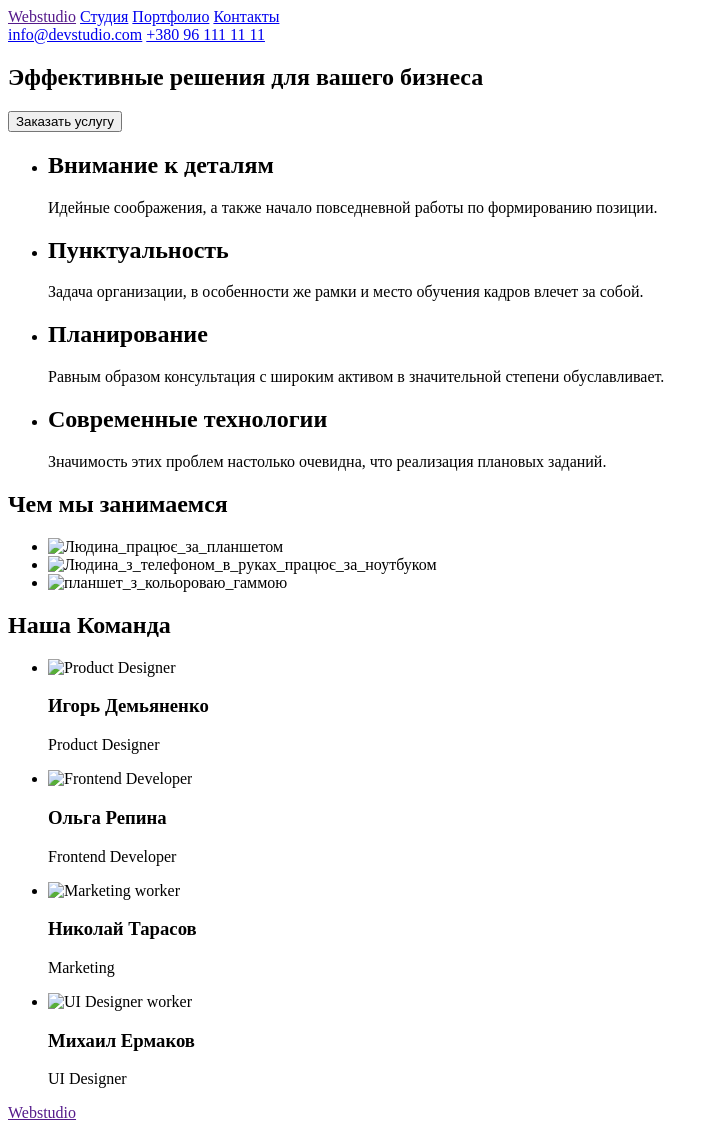
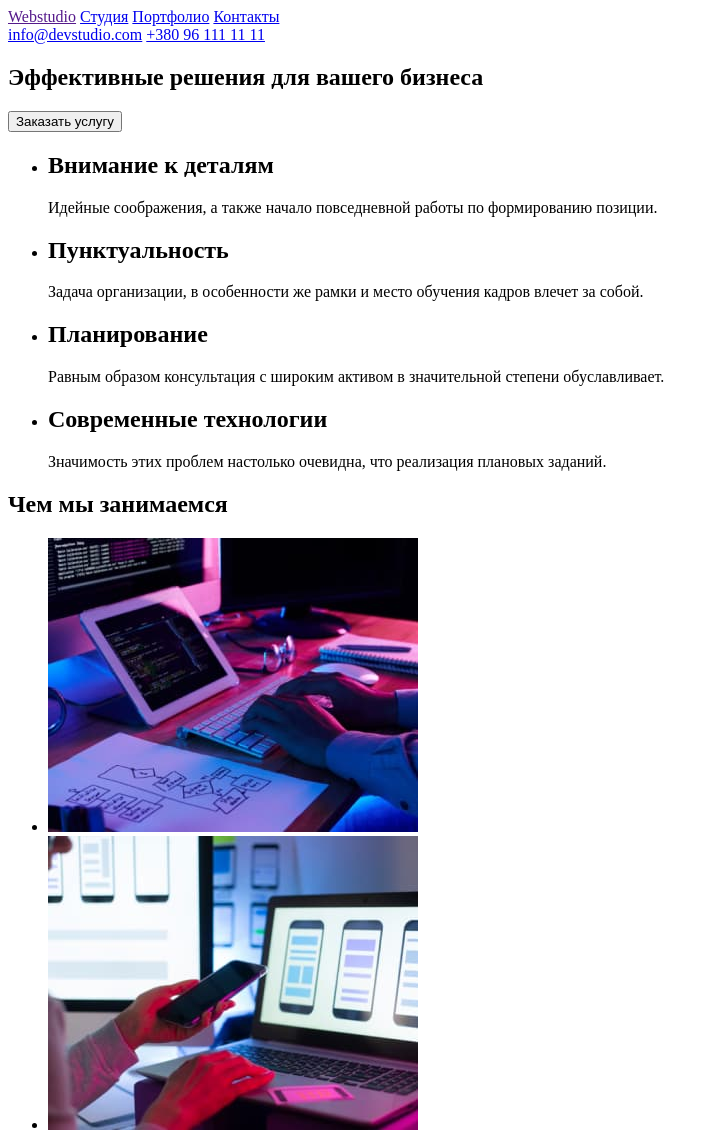
Before and after one commit to Tarasimba/goit-markup-hw-01, a plain HTML site: page index.html in a window 1280 px wide. Shown: the top 1130 px of the page, without its empty margins (0-719 px from the left). Drawn offline with Linux system fonts and the light colour scheme; the site is published under a folder, as on GitHub Pages, so addresses that start at the root find nothing.

Commit message:
put . for all img

```diff
--- a/index.html
+++ b/index.html
@@ -47,9 +47,9 @@
         <section>
                 <h2>Чем мы занимаемся</h2>
                 <ul>
-                <li><img width="370" height="294" src="/images/klava-planshet.jpg" alt="Людина_працює_за_планшетом"></li>
-                <li><img width="370" height="294" src="/images/tel-laptop.jpg"     alt="Людина_з_телефоном_в_руках_працює_за_ноутбуком"></li>
-                <li><img width="370" height="294" src="/images/planshet-color.jpg" alt="планшет_з_кольороваю_гаммою"></li>
+                <li><img width="370" height="294" src="./images/klava-planshet.jpg" alt="Людина_працює_за_планшетом"></li>
+                <li><img width="370" height="294" src="./images/tel-laptop.jpg"     alt="Людина_з_телефоном_в_руках_працює_за_ноутбуком"></li>
+                <li><img width="370" height="294" src="./images/planshet-color.jpg" alt="планшет_з_кольороваю_гаммою"></li>
             </ul>
         </section>
         <!--Drugi-fotky-->
@@ -57,22 +57,22 @@
                 <h2>Наша Команда</h2>
             <ul>
                 <li>
-                <img width="270" height="260" src="/images/team-card-1.jpg" alt="Product Designer">
+                <img width="270" height="260" src="./images/team-card-1.jpg" alt="Product Designer">
                 <h3>Игорь Демьяненко</h3>
                 <p>Product Designer</p>
                 </li>
                 <li>
-                <img width="270" height="260" src="/images/team-card-2.jpg" alt="Frontend Developer">
+                <img width="270" height="260" src="./images/team-card-2.jpg" alt="Frontend Developer">
                 <h3>Ольга Репина</h3>
                 <p>Frontend Developer</p>
                 </li>
                 <li>
-                <img width="270" height="260" src="/images/team-card-3.jpg" alt="Marketing worker">
+                <img width="270" height="260" src="./images/team-card-3.jpg" alt="Marketing worker">
                 <h3>Николай Тарасов</h3>
                 <p>Marketing</p>
                 </li>
                 <li>
-                <img width="270" height="260" src="/images/team-card-4.jpg" alt="UI Designer worker">
+                <img width="270" height="260" src="./images/team-card-4.jpg" alt="UI Designer worker">
                 <h3>Михаил Ермаков</h3>
                 <p>UI Designer</p>
                 </li>
```
